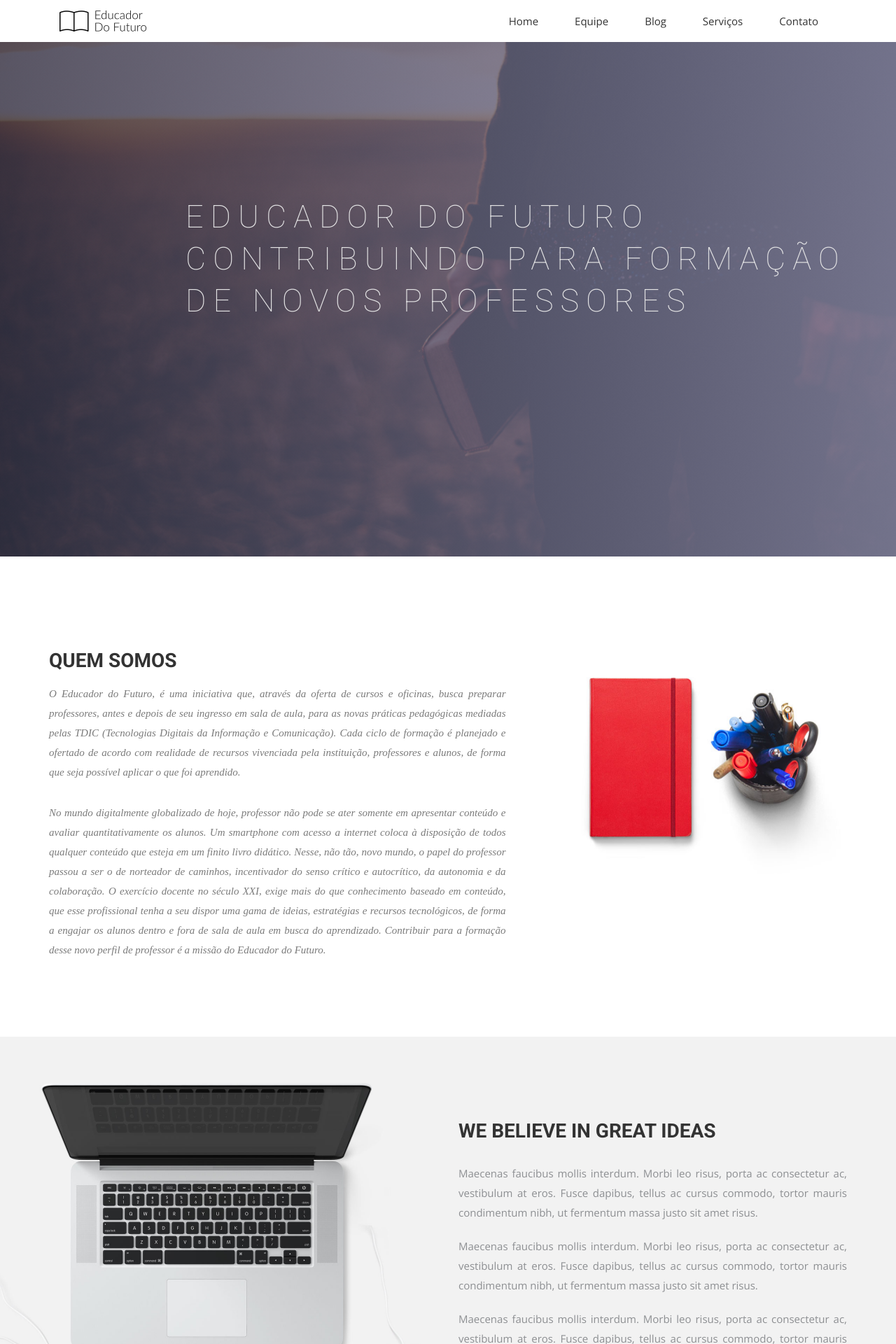
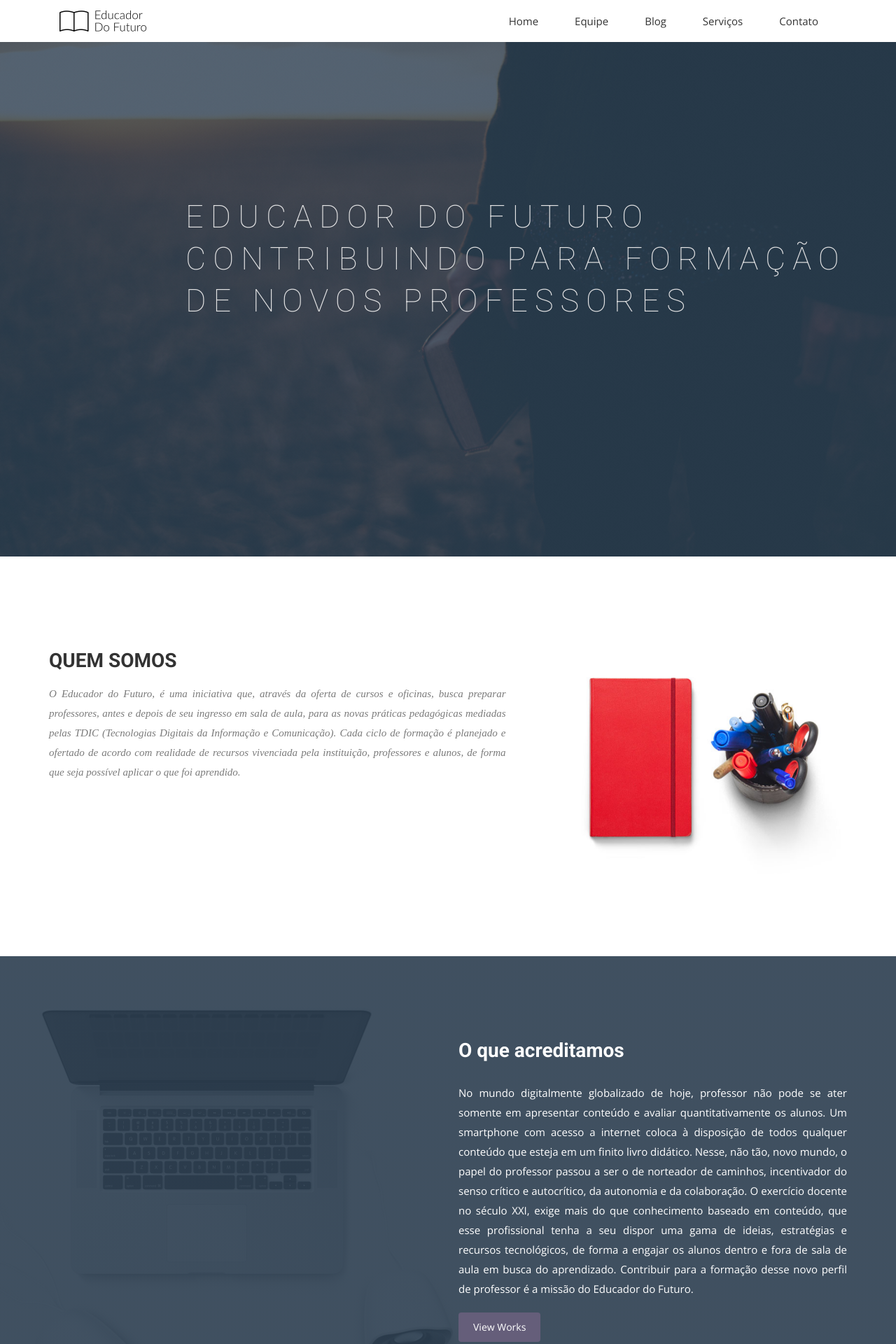
Before and after one commit to educadordofuturo/educadordofuturo.github.io, a Jekyll site: the page built from index.html, in a window 1280 px wide. Shown: the top 1920 px of the page at 70% size. Built offline with Jekyll 4.4.1, drawn with Linux system fonts in a browser that asks for light colours; nearby versions of some CDN libraries; some web fonts are replaced; some of the changed text lies outside the part shown.

Commit message:
Alterando o gradiente

```diff
--- a/css/airspace.css
+++ b/css/airspace.css
@@ -114,7 +114,7 @@ font header .navbar-default .navbar-nav li a:hover {
   right: 0;
   width: 100%;
   height: 100%;
-  background: linear-gradient(to left, #8b86a3, #322e40);
+  background: linear-gradient(to left, #2C3E50, #2C3E50);
   opacity: 0.8;
 }
 #slider .block {
@@ -232,7 +232,7 @@ font header .navbar-default .navbar-nav li a:hover {
 	Feature Start
 --*/
 #feature {
-  background: url("../img/featue-bg.jpg");
+  background:url("../img/featue-bg.jpg");
   background-position: 50% 94px;
   width: 100%;
   display: block;
@@ -253,13 +253,27 @@ font header .navbar-default .navbar-nav li a:hover {
   backface-visibility: hidden;
   padding: 100px 0;
 }
+
+#feature:before {
+  content: "";
+  position: absolute;
+  left: 0;
+  top: 0;
+  bottom: 0;
+  right: 0;
+  width: 100%;
+  height: 100%;
+  background: linear-gradient(to left, #2C3E50, #2C3E50);
+  opacity: 0.9;
+}
 #feature h2 {
+  color: white;
   font-size: 28px;
   font-weight: 600;
   margin-bottom: 30px;
 }
 #feature p {
-  color: #8d8f92;
+  color: white;
   margin-bottom: 20px;
 }
 #feature .btn-view-works {
--- a/index.html
+++ b/index.html
@@ -11,7 +11,6 @@ permalink: /
       <div class="col-md-10 col-md-offset-2">
         <div class="block">
           <h1 class="animated fadeInUp">EDUCADOR DO FUTURO CONTRIBUINDO PARA FORMAÇÃO DE NOVOS PROFESSORES <br></h1>
-          <p class="animated fadeInUp"></p>
       </div>
     </div>
   </div>
@@ -42,11 +40,8 @@ permalink: /
 <div class="container">
   <div class="row">
     <div class="col-md-6 col-md-offset-6">
-      <h2>WE BELIEVE IN GREAT IDEAS</h2>
-      <p>Maecenas faucibus mollis interdum. Morbi leo risus, porta ac consectetur ac, vestibulum at eros. Fusce dapibus, tellus ac cursus commodo, tortor mauris condimentum nibh, ut fermentum massa justo sit amet risus.</p>
-      <p>Maecenas faucibus mollis interdum. Morbi leo risus, porta ac consectetur ac, vestibulum at eros. Fusce dapibus, tellus ac cursus commodo, tortor mauris condimentum nibh, ut fermentum massa justo sit amet risus.</p>
-      <p>Maecenas faucibus mollis interdum. Morbi leo risus, porta ac consectetur ac, vestibulum at eros. Fusce dapibus, tellus ac cursus commodo, tortor mauris condimentum nibh, ut fermentum massa justo sit amet risus.</p>
-      <a href="#" class="btn btn-view-works">View Works</a>
+      <h2>O que acreditamos</h2>
+<p>No mundo digitalmente globalizado de hoje, professor não pode se ater somente em apresentar conteúdo e avaliar quantitativamente os alunos. Um smartphone com acesso a internet coloca à disposição de todos qualquer conteúdo que esteja em um finito livro didático. Nesse, não tão, novo mundo, o papel do professor passou a ser o de norteador de caminhos, incentivador do senso crítico e autocrítico, da autonomia e da colaboração. O exercício docente no século XXI, exige mais do que conhecimento baseado em conteúdo, que esse profissional tenha a seu dispor uma gama de ideias, estratégias e recursos tecnológicos, de forma a engajar os alunos dentro e fora de sala de aula em busca do aprendizado. Contribuir para a formação desse novo perfil de professor é a missão do Educador do Futuro.</p>      <a href="#" class="btn btn-view-works">View Works</a>
     </div>
   </div>
 </div>
```
Also changed, not shown: other parts of index.html (+0 -1 lines), 2 other files.
